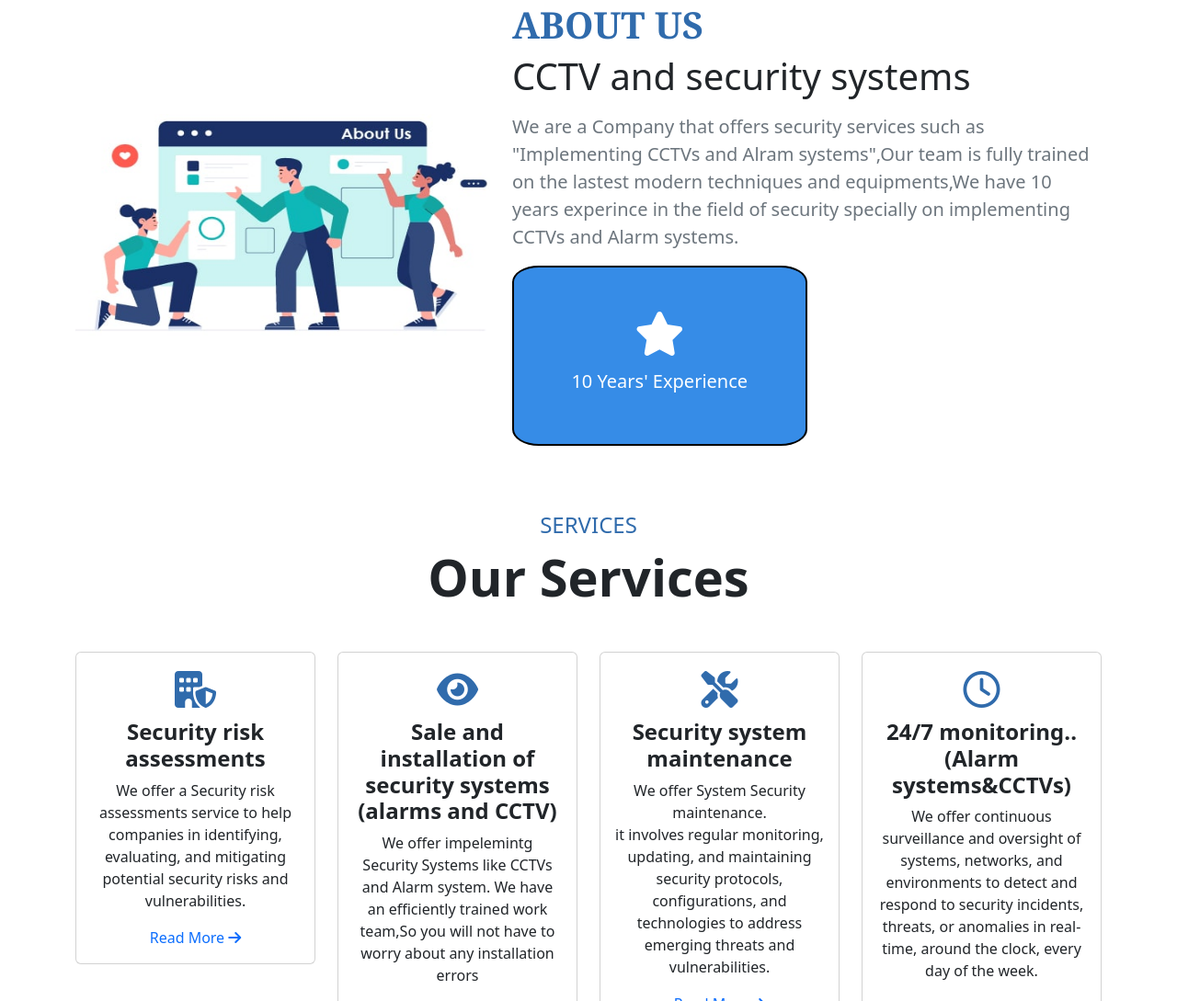
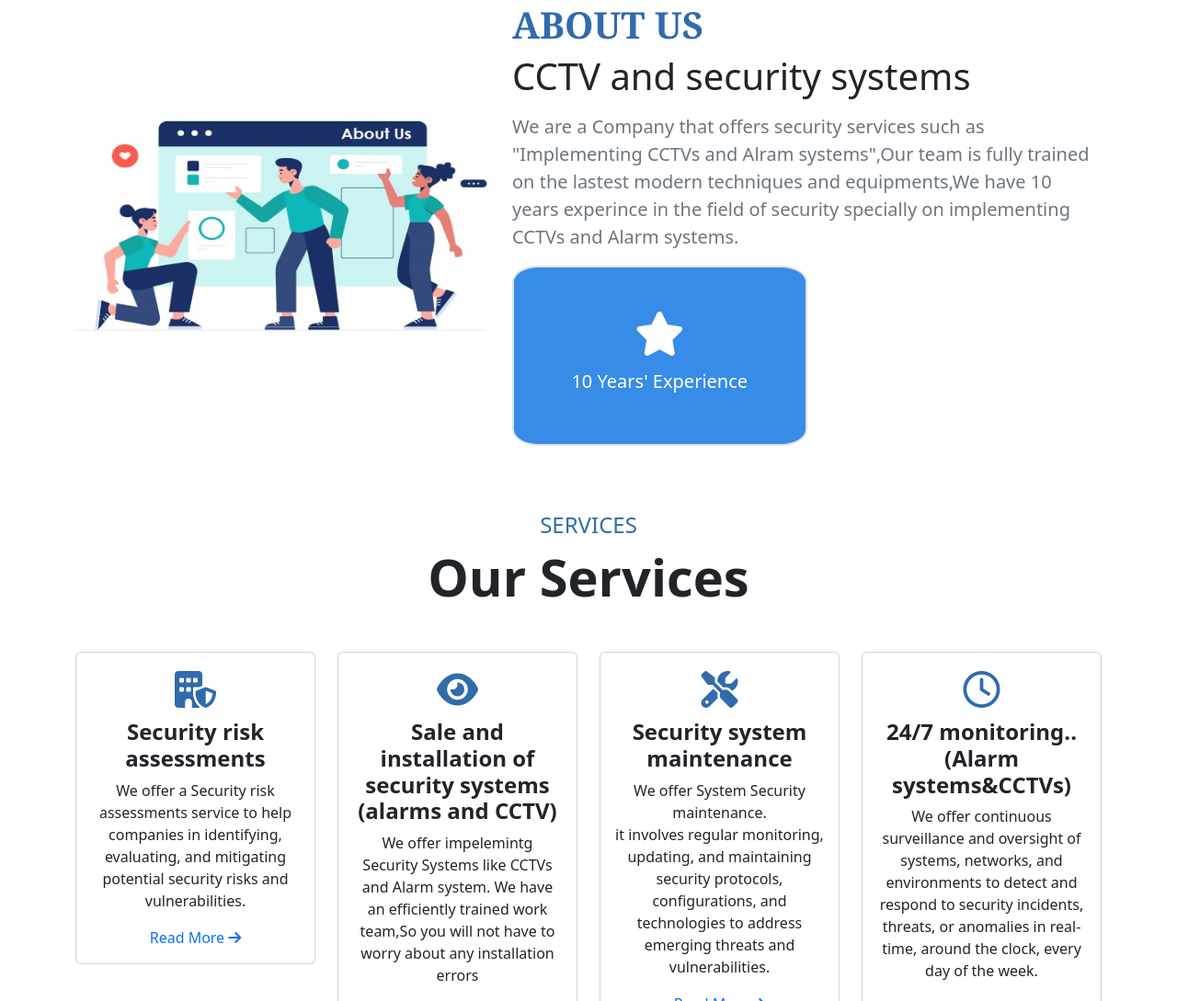
Before and after one commit to mohamedalassal/Berimbolo-Security, a plain HTML site: page index.html in a window 1280 px wide. Shown: the part 845-1934 px from the top of the page at 92% size. Drawn offline with Linux system fonts and the light colour scheme.

Commit message:
Update index.html

```diff
--- a/index.html
+++ b/index.html
@@ -61,7 +61,7 @@
                 <h3 class="display-6 ">CCTV and security systems</h3>
                 <p class="lead my-3 fw-medium text-secondary">We are a Company that offers security services such as "Implementing CCTVs and Alram systems",Our team is fully trained on the lastest modern techniques and equipments,We have 10 years experince in the field of security specially on implementing CCTVs and Alarm systems.</p>
                 <div class="d-flex">
-                        <div class="experincelogo p-5 text-white border border-black border-2 text-center me-3 w-50">
+                        <div class="experincelogo p-5 text-white border border-2 text-center me-3 w-50">
                         <i class="fa-solid fa-star fa-3x mb-3"></i>
                         <h5>10 Years' Experience</h5>
                     </div>
```
